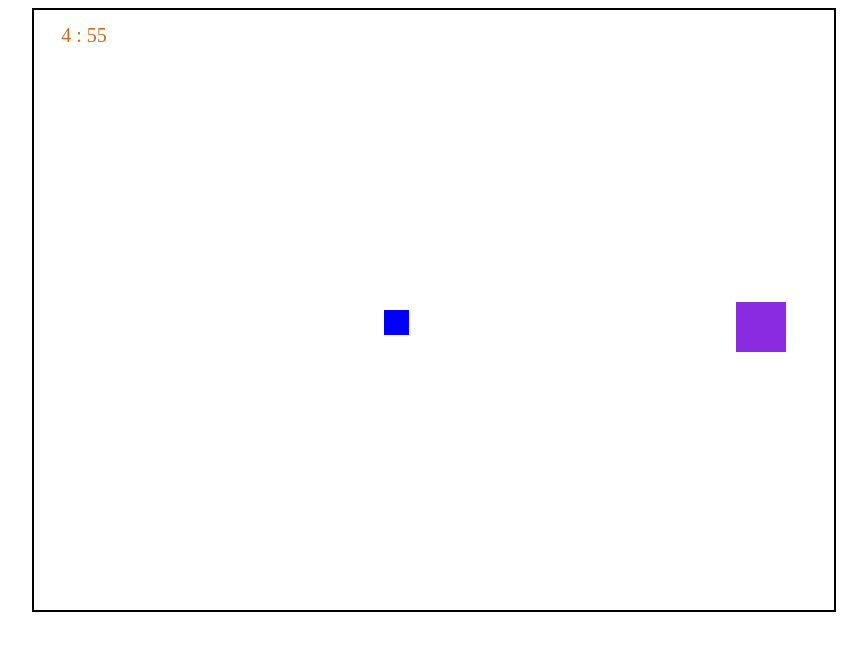
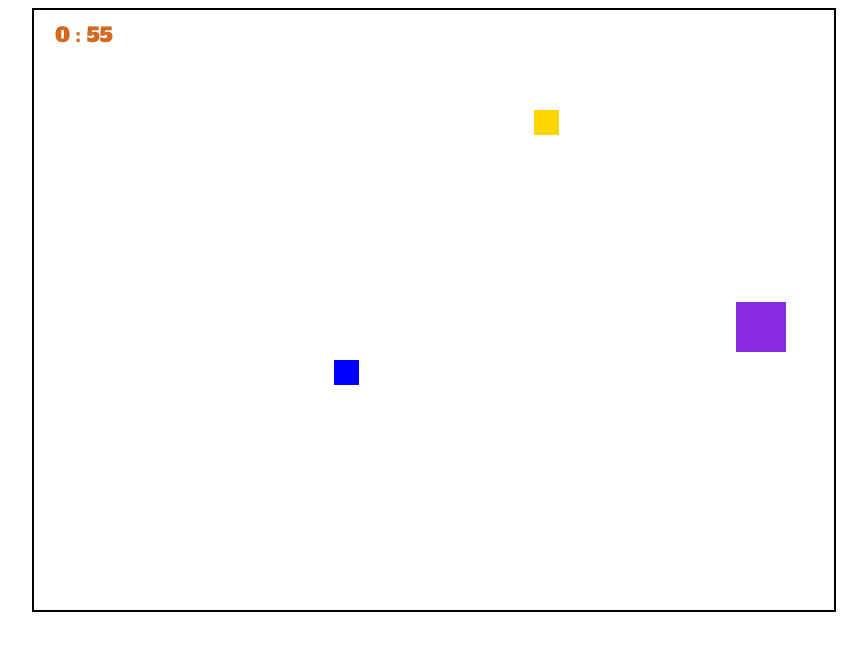
Before and after one commit to AythamiBR/testing, a plain HTML site: page index.html in a window 1280 px wide. Shown: the whole page, without its empty margins (206-1073 px from the left). Drawn offline with Linux system fonts and the light colour scheme; a web font is replaced by a local one.

Commit message:
Countdown fixed and added treasure.js

```diff
--- a/css/main.css
+++ b/css/main.css
@@ -24,8 +24,10 @@
     text-align: center;
     line-height: 50px;
     font-size: 20px;
+    font-family: 'Alfa Slab One', serif;
     color: chocolate;
     z-index: 1;
+
 }
 
 .enemy {
@@ -34,3 +36,11 @@
     height: 25px;
     background-color: blue;
 }
+
+.treasure {
+    position: absolute;
+    width: 25px;
+    height: 25px;
+    background-color: gold;
+
+}
--- a/index.html
+++ b/index.html
@@ -3,16 +3,20 @@
 <head>
     <meta charset="UTF-8">
     <meta name="viewport" content="width=device-width, initial-scale=1.0">
+    <link rel="preconnect" href="https://fonts.googleapis.com">
+    <link href="https://fonts.googleapis.com/css2?family=Alfa+Slab+One&family=Honk&display=swap" rel="stylesheet">
+    <link rel="preconnect" href="https://fonts.gstatic.com" crossorigin>
     <link rel="stylesheet" href="css/main.css">
     <script src="src/player.js"defer></script>
     <script src="src/enemy.js" defer></script>
+    <script src="src/treasure.js" defer></script>
     <script src="src/main.js" defer></script>
     <title>Game</title>
 </head>
 <body>
     <div id="canvas">
         <div id="player"></div>
-        <div id="timer">ppppppp</div>
+        <div id="timer"></div>
     </div>
 
 </body>
--- a/src/enemy.js
+++ b/src/enemy.js
@@ -1,4 +1,4 @@
-class Enemy {
+class Enemy { // timerId -> setInterval
     constructor( x, y, parent, element) {
         this.left = x
         this.top = y
--- a/src/main.js
+++ b/src/main.js
@@ -4,6 +4,12 @@ const newEnemy =  document.querySelector('.enemy')
 const scenery = document.querySelector('#canvas')
 const enemy = new Enemy( 300, 300,scenery, newEnemy )
 enemy.generateEnemy()
+
+////////////////////// TREASURE ////////////////////////////////////
+
+const treasureHTML = document.querySelector('.treasure')
+const treasure = new Treasure ( 500, 100, scenery)
+treasure.generateTreasure()
 
 ///////////////////// PLAYER ////////////////////////////////////////
 
@@ -43,7 +49,7 @@ window.addEventListener('keyup', (e)=>{
     if ( e.key === "w" || e.key === "W" || e.key === "Arrowup" ||
         e.key === "s" || e.key === "S" || e.key === "ArrowDown" ) player.directionY = 0
     else if ( e.key === "a" || e.key === "A" || e.key === "ArrowLeft" ||
-    e.key === "d" || e.key === "D" || e.key === "ArrowRight" ) player.directionX = 0
+    e.key === "d" || e.key === "timerIdEnemy1D" || e.key === "ArrowRight" ) player.directionX = 0
 })
 
 ////////////////////// REPEAT THE MOVEMENT OF PLAYER ////////////////////////////////
@@ -58,20 +64,25 @@ let timerIdPlayer = setInterval(() => player.movePlayer(), 30)
 // const enemy2 = new Enemy( 300, 400, scenery, newEnemy )
 // enemy2.generateEnemy()
 
-const timerIdEnemy1 = setInterval( () => enemy.horizonatlMove(), 1000)
+const timerIdEnemy1 = setInterval( () => enemy.verticalMove(), 1000)
 // const timerIdEnemy2 = setInterval( () => enemy2.verticalMove(), 1000)
 
 
-////////////////////// TIMER //////////////////////////////////////////////////////////
+////////////////////// COUNTDOWN //////////////////////////////////////////////////////////
 const htmlCountDown = document.getElementById('timer')
 const timerId = setInterval( countDown, 1000 )
-let minutes  = 5
+let minutes  = 1
 let seconds = minutes * 60
 function countDown () {
-    if ( seconds % 60 === 0 ) minutes--
-    seconds--
-    htmlCountDown.innerText = `${minutes} : ${seconds%60}`
+    if ( minutes >= 0 && seconds >= 1 ) {
+       if ( seconds % 60 === 0 ) minutes--
+        seconds--
+        htmlCountDown.innerText = `${minutes} : ${seconds%60}`
     if ( seconds % 60 < 10 )
-    htmlCountDown.innerText = `${minutes} : 0${seconds%60}`
+        htmlCountDown.innerText = `${minutes} : 0${seconds%60}`
+    } else {
+        clearInterval(timerId)
+        htmlCountDown.innerText = `TIME OVER`
+    }
 
 }
--- /dev/null
+++ b/src/treasure.js
@@ -0,0 +1,15 @@
+class Treasure {
+    constructor ( x, y, parent ) {
+        this.left = x
+        this.top = y
+        this.parent = parent
+    }
+
+    generateTreasure() {
+        let treasure = document.createElement('div')
+        treasure.classList.add('treasure')
+        treasure.style.top = this.top + 'px'
+        treasure.style.left = this.left + 'px'
+        this.parent.appendChild(treasure)
+    }
+}
```
